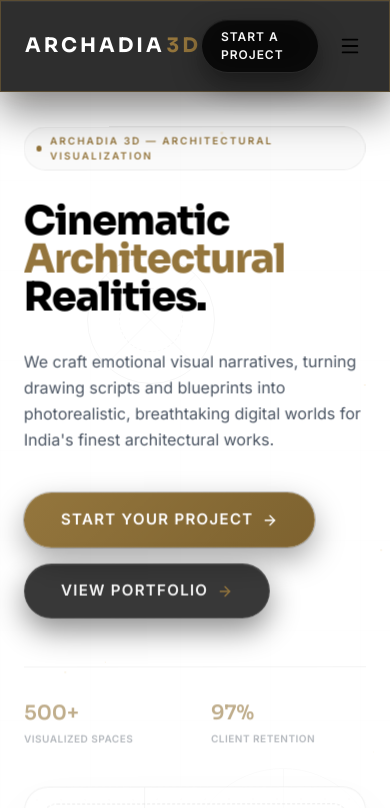
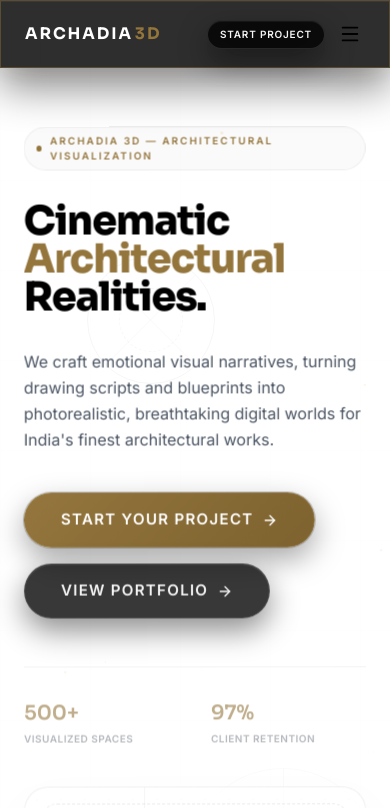
Before and after one commit to Vansxh2611/Archadia_3D, a Next.js app: page / in a window 390 px wide. Shown: the top 808 px of the page. Built offline with nearby package versions, Linux system fonts and the light colour scheme.

Commit message:
made the navbar CTA button responsive

```diff
--- a/src/app/globals.css
+++ b/src/app/globals.css
@@ -827,6 +827,11 @@
   color: #ffffff !important;
 }
 
+.btn span,
+.btn svg {
+  color: inherit !important;
+}
+
 .text-white\/70, .text-white\/80, .text-white\/60, .text-white\/90 {
   color: rgba(0, 0, 0, 0.7) !important;
 }
--- a/src/components/Navbar.tsx
+++ b/src/components/Navbar.tsx
@@ -34,8 +34,8 @@
             aria-label="ARCHADIA 3D - Go to home"
             onClick={closeMenu}
           >
-            <span className="font-sora font-bold text-xl tracking-[0.15em] navbar-logo-text">ARCHADIA</span>
-            <span className="font-sora font-bold text-xl tracking-[0.15em] text-[#E6C383]"> 3D</span>
+            <span className="font-sora font-bold text-base sm:text-lg md:text-xl tracking-[0.12em] navbar-logo-text">ARCHADIA</span>
+            <span className="font-sora font-bold text-base sm:text-lg md:text-xl tracking-[0.12em] text-[#E6C383]"> 3D</span>
           </Link>
 
           {/* Desktop Nav */}
@@ -65,12 +65,13 @@
           </ul>
 
           {/* CTA */}
-          <div className="flex items-center gap-4">
+          <div className="flex items-center gap-2.5 sm:gap-4">
             <Link
               href="/contact"
-              className="btn btn-secondary btn-sm hidden lg:flex"
+              className="btn btn-secondary btn-sm flex whitespace-nowrap !px-3 !py-1.5 sm:!px-4 sm:!py-2 !text-[10px] sm:!text-xs"
             >
-              Start a Project
+              <span className="inline lg:hidden">Start Project</span>
+              <span className="hidden lg:inline">Start a Project</span>
             </Link>
 
             {/* Mobile Hamburger */}
```
